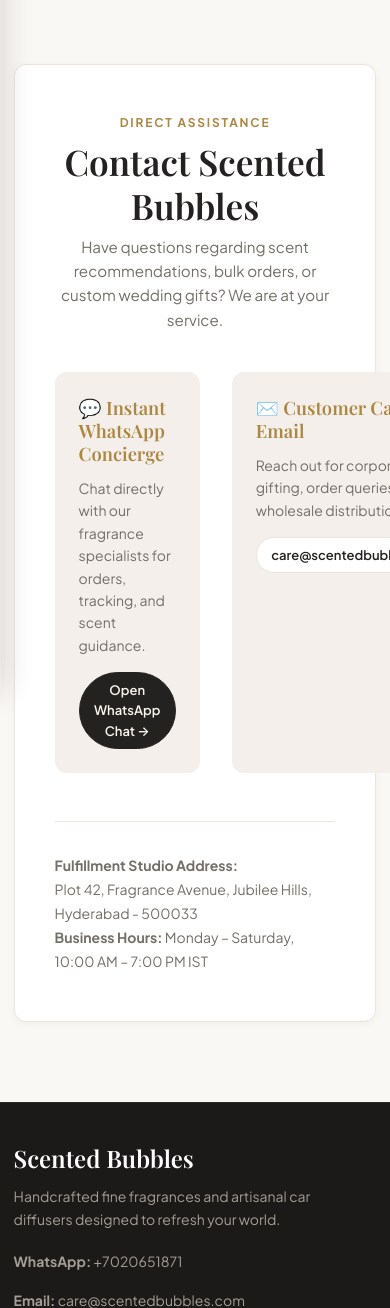
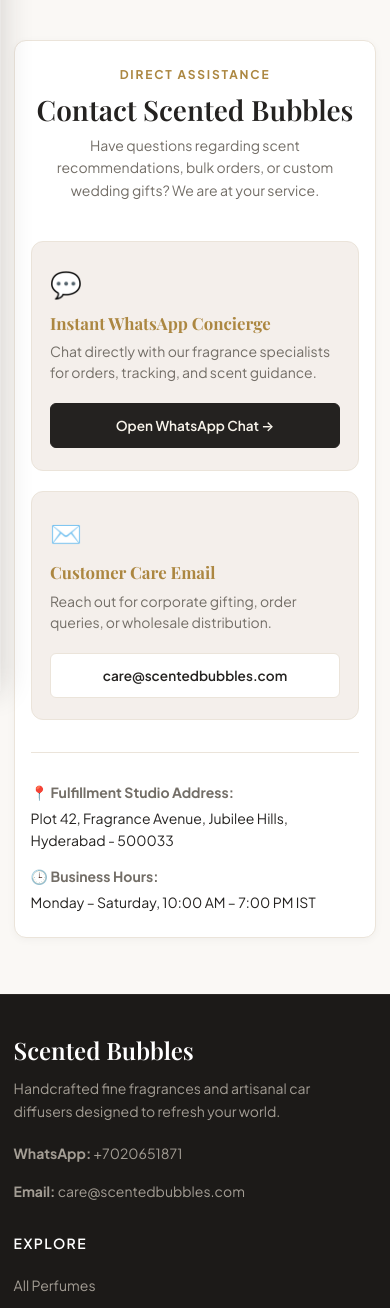
Before and after one commit to crajeev351/Scented-Bubbles, a Flask app: page /contact in a window 390 px wide. Shown: the part 153-1461 px from the top of the page. Run offline with Flask 3, Linux system fonts and the light colour scheme; some web fonts are replaced.

Commit message:
Fix mobile & tablet layout for contact page and hero banner

```diff
--- a/app/static/css/style.css
+++ b/app/static/css/style.css
@@ -1636,6 +1650,107 @@ body.drawer-open {
   color: #7D776F;
 }
 
+/* ================= Contact & Info Pages ================= */
+.contact-page-container {
+  padding-top: 3rem;
+  padding-bottom: 5rem;
+}
+
+.contact-main-card {
+  max-width: 760px;
+  margin: 0 auto;
+  background: var(--bg-surface);
+  border: 1px solid var(--border-light);
+  border-radius: var(--radius-md);
+  padding: 3rem 2.5rem;
+  box-shadow: var(--shadow-sm);
+}
+
+.contact-header {
+  text-align: center;
+  margin-bottom: 2.5rem;
+}
+
+.contact-title {
+  font-size: 2.2rem;
+  margin: 0.4rem 0;
+  font-family: var(--font-serif);
+}
+
+.contact-subtitle {
+  color: var(--text-muted);
+  font-size: 0.95rem;
+  max-width: 540px;
+  margin: 0 auto;
+}
+
+.contact-cards-grid {
+  display: grid;
+  grid-template-columns: 1fr 1fr;
+  gap: 1.5rem;
+  margin-bottom: 2.5rem;
+}
+
+.contact-method-card {
+  background: var(--bg-subtle);
+  padding: 1.75rem 1.5rem;
+  border-radius: var(--radius-md);
+  border: 1px solid var(--border-light);
+  display: flex;
+  flex-direction: column;
+  transition: transform 0.2s ease, box-shadow 0.2s ease;
+}
+
+.contact-method-card:hover {
+  transform: translateY(-2px);
+  box-shadow: 0 4px 16px rgba(0, 0, 0, 0.04);
+}
+
+.contact-card-icon {
+  font-size: 1.6rem;
+  margin-bottom: 0.5rem;
+}
+
+.contact-card-title {
+  margin-bottom: 0.5rem;
+  color: var(--gold-dark);
+  font-size: 1.05rem;
+  font-weight: 700;
+}
+
+.contact-card-desc {
+  font-size: 0.875rem;
+  color: var(--text-muted);
+  margin-bottom: 1.25rem;
+  flex: 1;
+  line-height: 1.5;
+}
+
+.contact-action-btn {
+  width: 100%;
+  justify-content: center;
+  text-align: center;
+  padding: 0.65rem 1rem;
+  font-size: 0.85rem;
+  font-weight: 600;
+  border-radius: var(--radius-sm);
+  white-space: normal;
+  word-break: break-all;
+}
+
+.contact-footer-info {
+  border-top: 1px solid var(--border-light);
+  padding-top: 1.75rem;
+  font-size: 0.875rem;
+  color: var(--text-muted);
+  line-height: 1.6;
+}
+
+.contact-info-block p {
+  margin: 0.2rem 0 0;
+  color: var(--text-main);
+}
+
 /* ================= Responsive Breakpoints ================= */
 html, body {
   overflow-x: hidden;
@@ -1727,46 +1845,162 @@ html, body {
 
   /* Hero Promotional Banner */
   .hero-slider-section {
-    margin-bottom: 2.25rem;
-  }
-
-  .hero-slides-track, .hero-slide {
-    min-height: 330px;
+    margin-bottom: 2rem;
+  }
+
+  .hero-slider-container {
+    padding: 0 0.85rem;
+  }
+
+  .hero-slides-track {
+    min-height: 380px;
+    height: 400px;
+    border-radius: 16px;
+    box-shadow: 0 4px 20px rgba(0, 0, 0, 0.12);
+  }
+
+  .hero-slide {
+    min-height: 380px;
+    border-radius: 16px;
+    padding: 2.25rem 1.25rem 2.75rem;
+    box-sizing: border-box;
+    display: flex;
+    flex-direction: column;
+    justify-content: center;
+    align-items: flex-start;
+  }
+
+  .hero-slide::after {
+    content: '';
+    position: absolute;
+    inset: 0;
+    background: linear-gradient(180deg, rgba(14, 13, 11, 0.35) 0%, rgba(14, 13, 11, 0.65) 50%, rgba(14, 13, 11, 0.92) 100%);
+    pointer-events: none;
+    z-index: 2;
+    border-radius: 16px;
   }
 
   .hero-content {
-    padding: 2rem 1.25rem;
+    position: relative;
+    z-index: 5;
+    padding: 0;
     max-width: 100%;
+    width: 100%;
+  }
+
+  .hero-tagline {
+    font-size: 0.72rem;
+    letter-spacing: 0.12em;
+    margin-bottom: 0.45rem;
+  }
+
+  .hero-tagline .hero-badge {
+    padding: 0.22rem 0.65rem;
+    font-size: 0.68rem;
+    letter-spacing: 0.08em;
   }
 
   .hero-title {
-    font-size: 1.7rem;
+    font-size: 1.55rem;
     line-height: 1.2;
-    margin-bottom: 0.75rem;
+    margin-bottom: 0.5rem;
+    text-shadow: 0 2px 10px rgba(0, 0, 0, 0.75);
+    max-width: 100%;
   }
 
   .hero-desc {
-    font-size: 0.875rem;
-    line-height: 1.5;
-    margin-bottom: 1.25rem;
+    font-size: 0.82rem;
+    line-height: 1.45;
+    margin-bottom: 0.85rem;
+    color: rgba(255, 255, 255, 0.88);
     display: -webkit-box;
     -webkit-line-clamp: 2;
     -webkit-box-orient: vertical;
     overflow: hidden;
-  }
-
-  .hero-btn-main, .hero-btn-sub {
-    padding: 0.65rem 1.35rem;
-    font-size: 0.8125rem;
-  }
-
+    max-width: 340px;
+    text-shadow: 0 1px 6px rgba(0, 0, 0, 0.6);
+  }
+
+  .hero-actions {
+    display: flex;
+    gap: 0.5rem;
+    flex-wrap: wrap;
+    align-items: center;
+    margin-top: 0.85rem;
+  }
+
+  .hero-btn-main {
+    padding: 0.55rem 1.25rem !important;
+    font-size: 0.78rem !important;
+    font-weight: 600 !important;
+    letter-spacing: 0.05em !important;
+    text-transform: uppercase !important;
+    border-radius: 9999px !important;
+    box-shadow: 0 3px 12px rgba(197, 160, 89, 0.4) !important;
+  }
+
+  .hero-btn-sub {
+    padding: 0.52rem 1.15rem !important;
+    font-size: 0.75rem !important;
+    letter-spacing: 0.04em !important;
+    border-radius: 9999px !important;
+    background: rgba(255, 255, 255, 0.15) !important;
+    backdrop-filter: blur(8px) !important;
+  }
+
+  /* Hide clunky 44px side arrows that cover text on mobile */
   .hero-nav-arrow {
-    width: 34px;
-    height: 34px;
-  }
-
-  .hero-nav-prev { left: 0.5rem; }
-  .hero-nav-next { right: 0.5rem; }
+    display: none !important;
+  }
+
+  /* Sleek minimalist dots bar */
+  .hero-dots {
+    bottom: 0.75rem;
+    background: rgba(0, 0, 0, 0.45);
+    backdrop-filter: blur(8px);
+    padding: 0.25rem 0.6rem;
+    border-radius: 9999px;
+    border: 1px solid rgba(255, 255, 255, 0.18);
+  }
+
+  .hero-dot {
+    width: 6px;
+    height: 6px;
+    border-radius: 9999px;
+    background: rgba(255, 255, 255, 0.45);
+  }
+
+  .hero-dot.active {
+    width: 18px;
+    background: var(--gold-primary);
+  }
+
+  /* Contact & Info Pages Mobile */
+  .contact-page-container {
+    padding-top: 1.5rem;
+    padding-bottom: 3.5rem;
+  }
+  .contact-main-card {
+    padding: 1.75rem 1.25rem;
+    border-radius: var(--radius-md);
+  }
+  .contact-title {
+    font-size: 1.75rem;
+  }
+  .contact-subtitle {
+    font-size: 0.875rem;
+  }
+  .contact-cards-grid {
+    grid-template-columns: 1fr;
+    gap: 1.25rem;
+    margin-bottom: 2rem;
+  }
+  .contact-method-card {
+    padding: 1.35rem 1.15rem;
+  }
+  .about-main-card {
+    padding: 1.75rem 1.25rem !important;
+  }
 
   /* Product Grid: 2 Columns Multiple in Mobile View */
   .product-grid {
@@ -2017,24 +2251,45 @@ html, body {
     padding: 0.4rem 0.35rem;
   }
 
-  .hero-slides-track, .hero-slide {
-    min-height: 290px;
-  }
-
-  .hero-content {
+  .hero-slides-track {
+    min-height: 370px;
+    height: 390px;
+    border-radius: 14px;
+  }
+
+  .hero-slide {
+    min-height: 370px;
+    border-radius: 14px;
+    padding: 1.75rem 1.15rem 2.5rem;
+  }
+
+  .hero-slide::after {
+    border-radius: 14px;
+  }
+
+  .hero-title {
+    font-size: 1.42rem;
+    line-height: 1.22;
+  }
+
+  .hero-desc {
+    font-size: 0.78rem;
+    line-height: 1.4;
+    max-width: 290px;
+  }
+
+  .hero-btn-main {
+    padding: 0.5rem 1.15rem !important;
+    font-size: 0.75rem !important;
+  }
+
+  .hero-btn-sub {
+    padding: 0.48rem 1.05rem !important;
+    font-size: 0.73rem !important;
+  }
+
+  .contact-main-card {
     padding: 1.5rem 1rem;
-  }
-
-  .hero-title {
-    font-size: 1.45rem;
-  }
-
-  .hero-desc {
-    display: none; /* Cleaner hero on small phones */
-  }
-
-  .hero-tagline {
-    margin-bottom: 0.5rem;
   }
 
   .section-header {
--- a/app/static/js/main.js
+++ b/app/static/js/main.js
@@ -289,12 +289,15 @@ document.addEventListener('DOMContentLoaded', () => {
     const SLIDE_DURATION = 5000; // 5 seconds per slide
 
     function showSlide(index) {
+      const targetIndex = (index + slides.length) % slides.length;
+      if (targetIndex === currentIndex) return;
+
       slides[currentIndex].classList.remove('active');
       if (dots[currentIndex]) {
         dots[currentIndex].classList.remove('active');
       }
 
-      currentIndex = (index + slides.length) % slides.length;
+      currentIndex = targetIndex;
 
       slides[currentIndex].classList.add('active');
       if (dots[currentIndex]) {
@@ -363,18 +366,22 @@ document.addEventListener('DOMContentLoaded', () => {
       }
     });
 
-    // Mobile Touch Swipe
+    // Mobile Touch Swipe with angle detection to distinguish horizontal swipe from vertical scroll
     let startX = 0;
+    let startY = 0;
     slider.addEventListener('touchstart', (e) => {
       startX = e.changedTouches[0].screenX;
+      startY = e.changedTouches[0].screenY;
       stopTimer();
     }, { passive: true });
 
     slider.addEventListener('touchend', (e) => {
       const endX = e.changedTouches[0].screenX;
-      const diff = startX - endX;
-      if (Math.abs(diff) > 40) {
-        if (diff > 0) {
+      const endY = e.changedTouches[0].screenY;
+      const diffX = startX - endX;
+      const diffY = startY - endY;
+      if (Math.abs(diffX) > 35 && Math.abs(diffX) > Math.abs(diffY)) {
+        if (diffX > 0) {
           nextSlide();
         } else {
           prevSlide();
--- a/app/templates/index.html
+++ b/app/templates/index.html
@@ -35,7 +35,7 @@
             <p class="hero-desc">{{ hero.subtitle }}</p>
           {% endif %}
 
-          <div style="display: flex; gap: 1rem; flex-wrap: wrap; align-items: center;">
+          <div class="hero-actions">
             <a href="{{ hero.resolved_link_url }}" class="btn btn-primary hero-btn-main">
               {{ hero.display_button_text }} &rarr;
             </a>
--- a/app/templates/pages/about.html
+++ b/app/templates/pages/about.html
@@ -5,7 +5,7 @@
 {% block content %}
 <div class="container" style="padding-top: 3rem; padding-bottom: 5rem;">
 
-  <div style="max-width: 820px; margin: 0 auto; background: var(--bg-surface); border: 1px solid var(--border-light); border-radius: var(--radius-md); padding: 3.5rem 3rem; box-shadow: var(--shadow-sm);">
+  <div class="about-main-card" style="max-width: 820px; margin: 0 auto; background: var(--bg-surface); border: 1px solid var(--border-light); border-radius: var(--radius-md); padding: 3.5rem 3rem; box-shadow: var(--shadow-sm);">
 
     <div style="text-align: center; margin-bottom: 3rem;">
       <span class="section-tag">Our Heritage</span>
--- a/app/templates/pages/contact.html
+++ b/app/templates/pages/contact.html
@@ -3,47 +3,54 @@
 {% block title %}Contact Fragrance Concierge | {{ brand_name }}{% endblock %}
 
 {% block content %}
-<div class="container" style="padding-top: 3rem; padding-bottom: 5rem;">
+<div class="container contact-page-container">
 
-  <div style="max-width: 760px; margin: 0 auto; background: var(--bg-surface); border: 1px solid var(--border-light); border-radius: var(--radius-md); padding: 3rem 2.5rem; box-shadow: var(--shadow-sm);">
+  <div class="contact-main-card">
 
-    <div style="text-align: center; margin-bottom: 2.5rem;">
+    <div class="contact-header">
       <span class="section-tag">Direct Assistance</span>
-      <h1 style="font-size: 2.2rem; margin: 0.4rem 0;">Contact {{ brand_name }}</h1>
-      <p style="color: var(--text-muted); font-size: 0.95rem;">
+      <h1 class="contact-title">Contact {{ brand_name }}</h1>
+      <p class="contact-subtitle">
         Have questions regarding scent recommendations, bulk orders, or custom wedding gifts? We are at your service.
       </p>
     </div>
 
-    <div style="display: grid; grid-template-columns: 1fr 1fr; gap: 2rem; margin-bottom: 3rem;">
-      <div style="background: var(--bg-subtle); padding: 1.5rem; border-radius: var(--radius-md);">
-        <h4 style="margin-bottom: 0.75rem; color: var(--gold-dark);">💬 Instant WhatsApp Concierge</h4>
-        <p style="font-size: 0.875rem; color: var(--text-muted); margin-bottom: 1rem;">
+    <div class="contact-cards-grid">
+      <div class="contact-method-card whatsapp-card">
+        <div class="contact-card-icon">💬</div>
+        <h4 class="contact-card-title">Instant WhatsApp Concierge</h4>
+        <p class="contact-card-desc">
           Chat directly with our fragrance specialists for orders, tracking, and scent guidance.
         </p>
         <a href="https://wa.me/{{ store_settings.get('support_whatsapp', '919876543210') }}?text=Hello%20{{ brand_name }}!%20I%20would%20like%20assistance."
            target="_blank"
            rel="noopener noreferrer"
-           class="btn btn-sm btn-dark">
+           class="btn btn-dark contact-action-btn">
           Open WhatsApp Chat &rarr;
         </a>
       </div>
 
-      <div style="background: var(--bg-subtle); padding: 1.5rem; border-radius: var(--radius-md);">
-        <h4 style="margin-bottom: 0.75rem; color: var(--gold-dark);">✉️ Customer Care Email</h4>
-        <p style="font-size: 0.875rem; color: var(--text-muted); margin-bottom: 1rem;">
+      <div class="contact-method-card email-card">
+        <div class="contact-card-icon">✉️</div>
+        <h4 class="contact-card-title">Customer Care Email</h4>
+        <p class="contact-card-desc">
           Reach out for corporate gifting, order queries, or wholesale distribution.
         </p>
-        <a href="mailto:{{ store_settings.get('support_email', 'care@scentedbubbles.com') }}" class="btn btn-sm btn-secondary">
+        <a href="mailto:{{ store_settings.get('support_email', 'care@scentedbubbles.com') }}" class="btn btn-secondary contact-action-btn contact-email-btn">
           {{ store_settings.get('support_email', 'care@scentedbubbles.com') }}
         </a>
       </div>
     </div>
 
-    <div style="border-top: 1px solid var(--border-light); padding-top: 2rem; font-size: 0.875rem; color: var(--text-muted); line-height: 1.7;">
-      <strong>Fulfillment Studio Address:</strong><br>
-      {{ store_settings.get('store_address', 'Plot 42, Fragrance Avenue, Jubilee Hills, Hyderabad - 500033') }}<br>
-      <strong>Business Hours:</strong> Monday – Saturday, 10:00 AM – 7:00 PM IST
+    <div class="contact-footer-info">
+      <div class="contact-info-block">
+        <strong>📍 Fulfillment Studio Address:</strong>
+        <p>{{ store_settings.get('store_address', 'Plot 42, Fragrance Avenue, Jubilee Hills, Hyderabad - 500033') }}</p>
+      </div>
+      <div class="contact-info-block" style="margin-top: 0.85rem;">
+        <strong>🕒 Business Hours:</strong>
+        <p>Monday – Saturday, 10:00 AM – 7:00 PM IST</p>
+      </div>
     </div>
 
   </div>
```
Also changed, not shown: other parts of app/static/css/style.css (+25 -8 lines).
